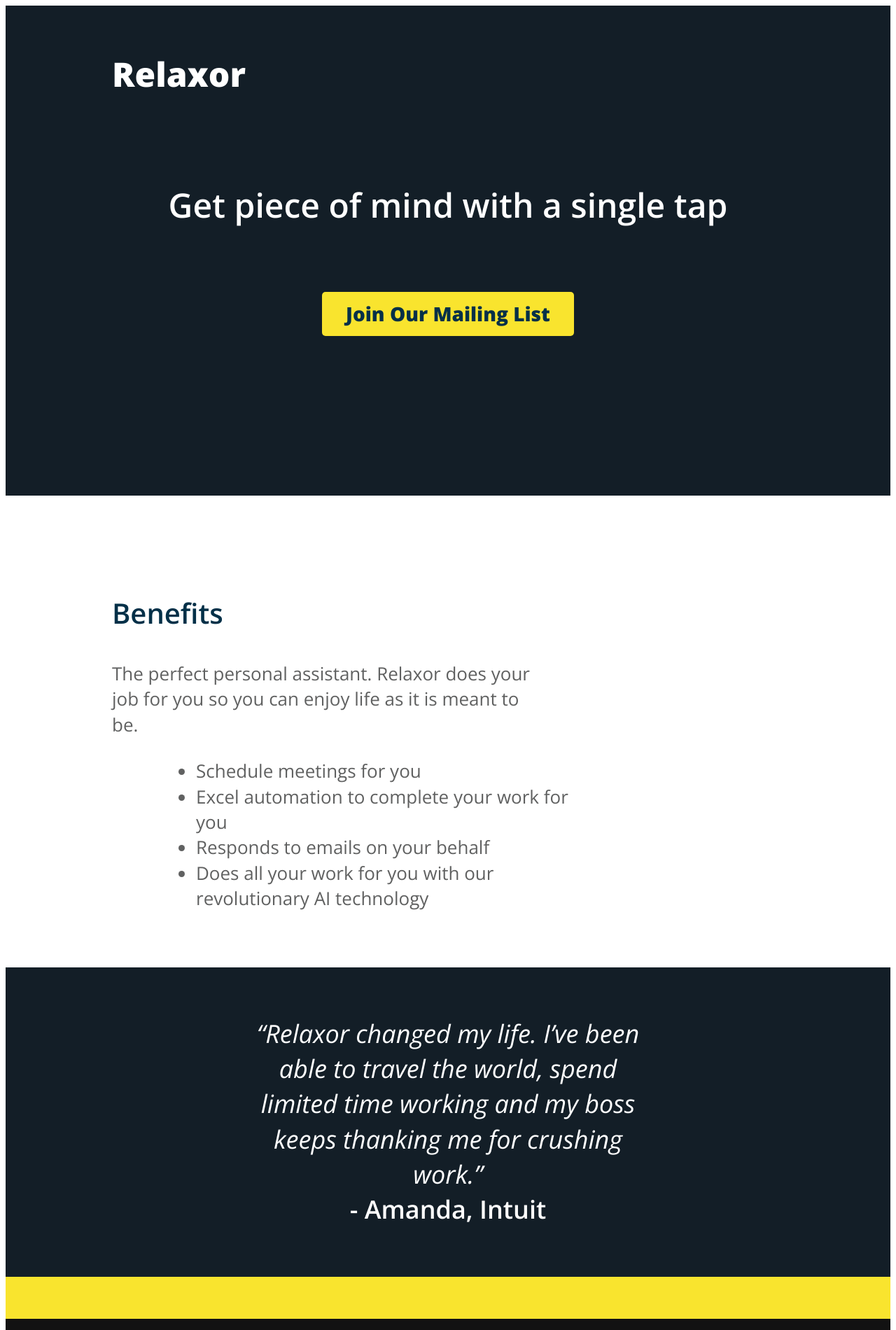
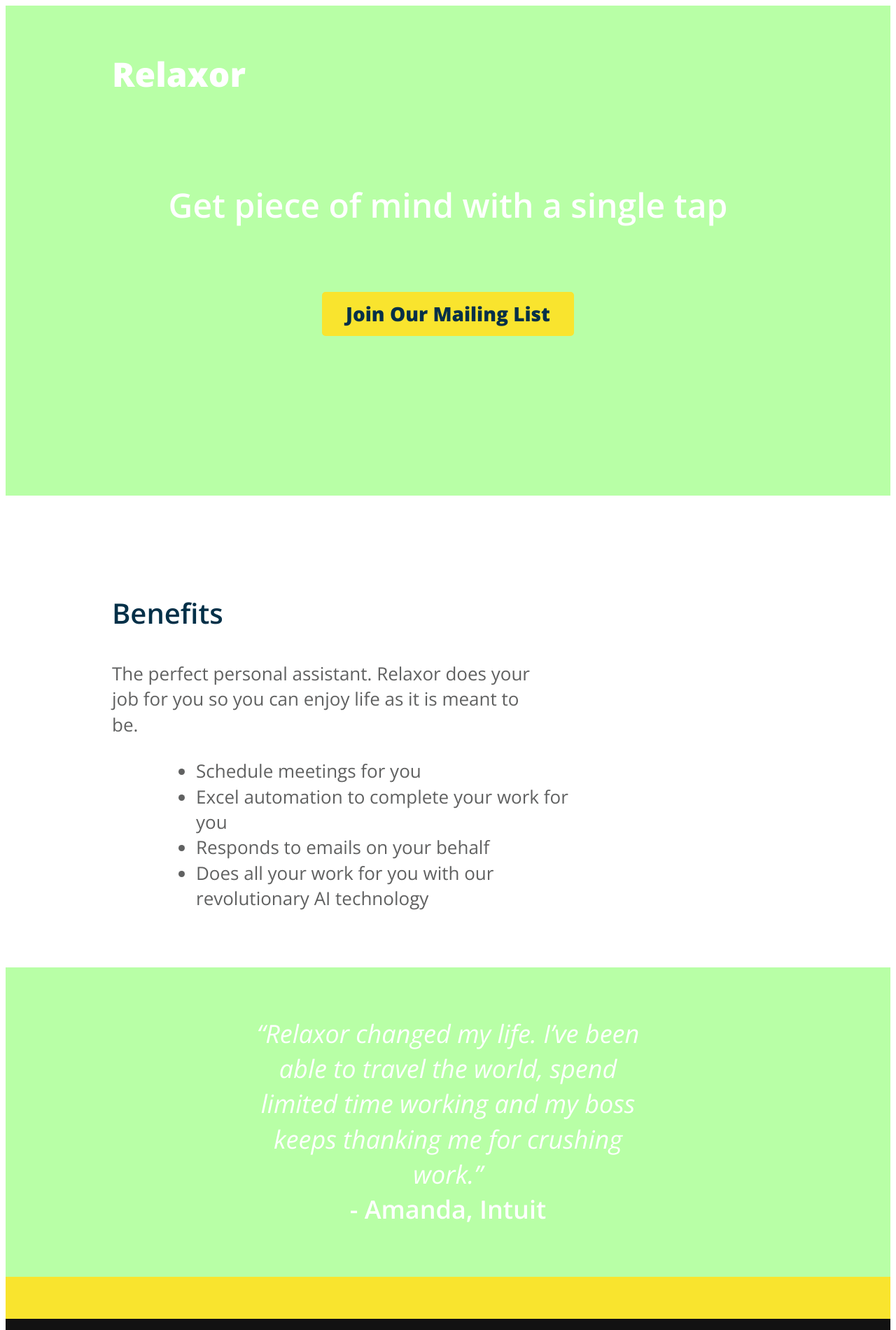
Before and after one commit to SpindleMonkey/git-and-github-practice, a plain HTML site: page index.html in a window 1280 px wide. Shown: the top 1900 px of the page at 70% size. Drawn offline with nearby package versions, Linux system fonts and the light colour scheme; a script that the page names is missing.

Commit message:
changes colors

```diff
--- a/style.css
+++ b/style.css
@@ -75,7 +75,7 @@ a {
 
 header {
   height: 700px;
-  background-color: #131e27;
+  background-color: #B8FFA6;
   padding-top: 32px;
 }
 
@@ -124,7 +124,7 @@ h3 {
   margin: 30px 0 0 80px;
 }
 #testimonial {
-  background-color: #131e27;
+  background-color: #B8FFA6;
   padding: 70px 0 70px;
   color: #fff;
 }
```
